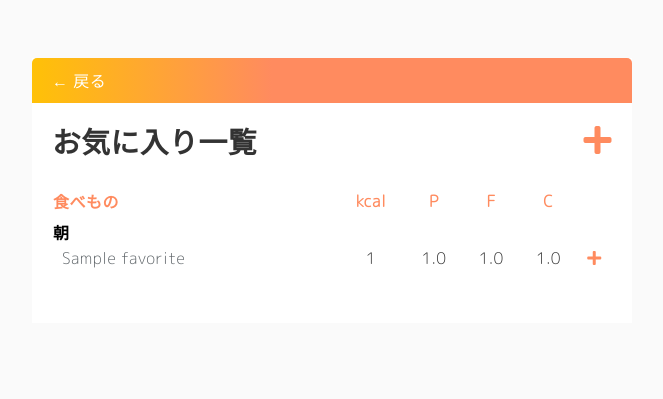
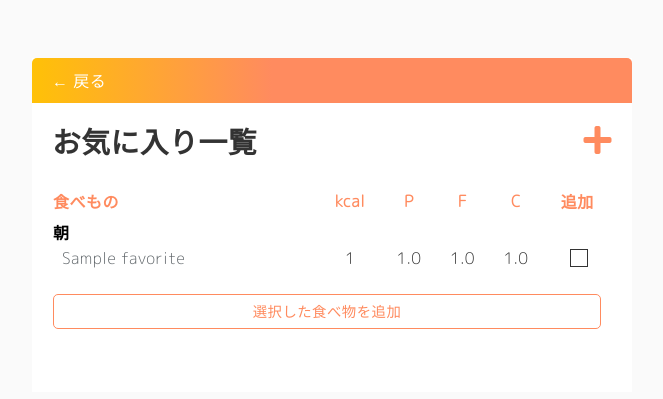
Before and after one commit to mshr530/pfc_calc, a Django app: page /favorite in a window 1280 px wide. Shown: the top 399 px of the page, without its empty margins (308-971 px from the left). Run offline with Django 3.2, Linux system fonts and the light colour scheme; a user stored in the database is signed in; tables that the repository leaves empty hold one stand-in row (values such as "Sample post"); some libraries are stand-ins or nearby versions.

Commit message:
:root{font-size & color}, checkbox design on favorite.html

```diff
--- a/templates/base.html
+++ b/templates/base.html
@@ -16,19 +16,36 @@
   <link href="https://fonts.googleapis.com/css2?family=Noto+Serif+JP:wght@300&display=swap" rel="stylesheet">
   <!-- Fontawesome -->
   <link rel='stylesheet' href='https://use.fontawesome.com/releases/v5.15.1/css/all.css' integrity='sha384-vp86vTRFVJgpjF9jiIGPEEqYqlDwgyBgEF109VFjmqGmIY/Y4HV4d3Gp2irVfcrp' crossorigin='anonymous'>
+  <link href="https://use.fontawesome.com/releases/v5.0.6/css/all.css" rel="stylesheet">
   <style>
+    :root{
+      --exsm: .9rem;
+      --smsm: 1rem;
+      --sm: 1.2rem;
+      --md: 1.5em;
+      --mdmd: 1.8rem;
+      --lg: 2rem;
+
+      --mainColor: #ff8b5f;
+      --mainTextColor: #333;
+      --secondaryColor: #fff;
+      --thirdColor: #fafafa;
+      --linkColor: #5e6468;
+      --deleteBtn: #fd5364;
+      --infoColor: #949494;
+    }
     body{
-      background-color: #fafafa;
+      background-color: var(--thirdColor);
       font-family: 'M PLUS Rounded 1c', sans-serif;
       padding-top: 50px;
-      color: #333;
+      color: var(--mainTextColor);
       letter-spacing: 0.03em;
     }
 
     .container{
       max-width: 600px;
       margin: auto;
-      background-color: #fff;
+      background-color: var(--secondaryColor);
     }
 
     h1, h2, h3, h4, h5, h6 {
@@ -37,8 +54,8 @@
     }
 
     a {
-      /* color: #5e6468; */
-      color: #5e6468;
+      /* color: var(--linkColor); */
+      color: var(--linkColor);
       text-decoration: none;
       transition: .2s;
     }
@@ -119,25 +136,25 @@
     }
     .body-container h2 {
       margin: 0px;
-      font-size: 1.8rem;
+      font-size: var(--mdmd);
     }
     .body-container .body-header-right a {
-      font-size: 2rem;
-      color: #ff8b5f;
+      font-size: var(--lg);
+      color: var(--mainColor);
       text-decoration: none;
     }
     .body-container .links a {
       display: inline-block;
       margin-right: 3px;
-      color: #5e6468;
-      font-size: 1rem;
+      color: var(--linkColor);
+      font-size: var(--smsm);
     }
     table{
       width: 100%;
       border-collapse: collapse;
     }
     table tr.table-header th{
-      color: #ff8b5f;
+      color: var(--mainColor);
       padding-bottom: 5px;
     }
     table th {
@@ -166,36 +182,78 @@
     }
     td.align-left.all-foods-data {
       padding-left: 0;
-      font-size: .9rem;
+      font-size: var(--exsm);
       width: 30%;
+    }
+    .add-all-selected{
+      margin-top: 20px;
+    }
+
+    input[type=checkbox].add{
+      display: none;
+    }
+    .add{
+      cursor: pointer;
+      display: inline-block;
+      position: relative;
+      width: auto;
+    }
+    .add::before{
+      background: var(--secondaryColor);
+      border: 1px solid var(--mainTextColor);
+      content: '';
+      display: block;
+      height: 16px;
+      left: -7px;
+      margin-top: -15px;
+      position: absolute;
+      top: 50%;
+      width: 16px;
+    }
+    .add::after {
+      border-right: 3px solid var(--mainColor);
+      border-bottom: 3px solid var(--mainColor);
+      content: '';
+      display: block;
+      height: 9px;
+      left: -2px;
+      margin-top: -14px;
+      opacity: 0;
+      position: absolute;
+      top: 50%;
+      transform: rotate(45deg);
+      width: 5px;
+    }
+    input[type=checkbox]:checked + .add::after {
+      opacity: 1;
     }
     /* start input & form& button css */
     input[type=url],
     input[type=text],
     input[type=password]{
-      border: 1px solid #ff8b5f;
+      border: 1px solid var(--mainColor);
       border-radius: 5px;
       padding: 10px;
       width: 80%;
-      font-size: 1rem;
+      font-size: var(--smsm);
       box-sizing: border-box;
       display: block;
     }
     .all_foods input[type=text]{
-      border: 1px solid #ff8b5f;
+      border: 1px solid var(--mainColor);
       border-radius: 5px;
       padding: 10px;
       width: 120px;
-      font-size: 1rem;
+      font-size: var(--smsm);
       box-sizing: border-box;
     }
     .create_html input[type=text],
     .create-html input[type=password],
     input[type=text]{
-      border: 1px solid #ff8b5f;
+      border: 1px solid var(--mainColor);
       border-radius: 5px;
       padding: 10px;
-      font-size: 1rem;
+      font-size: var(--smsm);
       box-sizing: border-box;
     }
     input[type=text]#id_eaten_date{
@@ -204,37 +262,36 @@
       min-width: 120px;
     }
     textarea {
-      border: 1px solid #ff8b5f;
+      border: 1px solid var(--mainColor);
       border-radius: 5px;
       padding: 10px;
       width: 80%;
-      font-size: 1rem;
+      font-size: var(--smsm);
       box-sizing: border-box;
       min-width: 260px;
     }
     select,
     input[type=date],
-    input[type=checkbox],
     input[type=number]{
-      border: 1px solid #ff8b5f;
+      border: 1px solid var(--mainColor);
       border-radius: 5px;
       padding: 10px;
       width: 90px;
-      font-size: 1rem;
-      background: #fff;
+      font-size: var(--smsm);
+      background: var(--secondaryColor);
       box-sizing: border-box;
     }
     label {
       margin-top: 10px;
       display: block;
-      font-size: 0.9rem;
+      font-size: var(--exsm);
     }
     .button {
-      border: 1px solid #ff8b5f;
-      background: #fff;
-      color: #ff8b5f;
+      border: 1px solid var(--mainColor);
+      background: var(--secondaryColor);
+      color: var(--mainColor);
       padding: 5px 10px;
-      font-size: 0.9rem;
+      font-size: var(--exsm);
       border-radius: 5px;
       cursor: pointer;
       text-decoration: none;
@@ -494,43 +552,53 @@
       margin: 0 0 10px;
     }
     .fa-plus {
-      color: #ff8b5f;
+      color: var(--mainColor);
     }
 
     @media screen and (max-width: 576px) {
       /* end 太いオレンジの部分 */
+      :root{
+        --exexsm: 10px;
+        --exsm: .8rem;
+        --smsm: .9rem;
+        --sm: 1rem;
+        --md: 1.2em;
+        --mdmd: 1.5rem;
+        --lg: 1.8rem;
+        --lglg: 2rem
+      }
+
       .header-bar .header-bar-top-date-and-link {
         margin-bottom: 0;
       }
       .header-bar .header-bar-top-date-and-link > span {
-        font-size: 0.9rem;
+        font-size: var(--smsm);
       }
       .header-bar .top-right-link a {
-        color: white;
+        color: var(--secondaryColor);
         text-decoration: none;
-        font-size: .9rem;
+        font-size: var(--smsm);
       }
       .header-bar .top-right-link a i {
         margin-right: 3px;
       }
       .header-bar.today-foods .header-bar-main-msg h1 {
-        font-size: 1.5rem;
+        font-size: var(--mdmd);
       }
       .header-bar h1 {
-        font-size: 1.5rem;
+        font-size: var(--mdmd);
       }
       .header-bar .header-bar-bottom-msg span {
-        color: #333;
+        color: var(--mainTextColor);
         font-family: 'Noto Serif JP', serif;
-        font-size: 1.2rem;
+        font-size: var(--mdmd);
       }
       .header-bar .header-bar-bottom-msg h3{
         margin: 0;
         font-family: 'M PLUS Rounded 1c', sans-serif;
-        font-size: .9rem;
+        font-size: var(--smsm);
       }
       /* end 太いオレンジの部分 */
-
       .body-header {
         margin-bottom: 15px;
       }
@@ -605,4 +673,7 @@
     {% endblock %}
   </div>
 </body>
+<script>
+  var chkbx = document.getElementsByClassName("label_add_br");
+</script>
 </html>
--- a/templates/base/favorite.html
+++ b/templates/base/favorite.html
@@ -1,5 +1,5 @@
 {% extends 'base.html' %}
-{% block title %}｜お気に入り登録{% endblock %}
+{% block title %}｜お気に入り一覧{% endblock %}
 {% block content %}
 
 
@@ -27,6 +27,7 @@
           <th>P</th>
           <th>F</th>
           <th>C</th>
+          <th>追加</th>
           <!-- <th>カテゴリ</th> -->
         </tr>
         {% if favorites %}
@@ -44,7 +45,10 @@
                 <!-- <td>{{ br_fav.category }}</td> -->
                 <!-- <td><a href="{% url 'favorite_update' br_fav.id %}"><i class="far fa-edit"></i></a></td>
                 <td><a href="{% url 'favorite_delete' br_fav.id %}"><i class="far fa-trash-alt"></i></a></td> -->
-                <td><a href="{% url 'add_to_today_foods' br_fav.id %}"><i class="fas fa-plus"></i></a></td>
+                <td class="checkbox-area">
+                  <input type="checkbox" class="add" id="add-br">
+                  <label for="add-br" class="add"></label>
+                </td>
               </tr>
             {% endfor %}
           {% endif %}
@@ -63,7 +67,10 @@
                 <!-- <td>{{ lu_fav.category }}</td> -->
                 <!-- <td><a href="{% url 'favorite_update' lu_fav.id %}"><i class="far fa-edit"></i></a></td>
                 <td><a href="{% url 'favorite_delete' lu_fav.id %}"><i class="far fa-trash-alt"></i></a></td> -->
-                <td><a href="{% url 'add_to_today_foods' lu_fav.id %}"><i class="fas fa-plus"></i></a></td>
+                <td class="checkbox-area">
+                  <input type="checkbox" class="add" id="add-lu">
+                  <label for="add-lu" class="add"></label>
+                </td>
               </tr>
             {% endfor %}
           {% endif %}
@@ -82,7 +89,10 @@
                 <!-- <td>{{ di_fav.category }}</td> -->
                 <!-- <td><a href="{% url 'favorite_update' di_fav.id %}"><i class="far fa-edit"></i></a></td>
                 <td><a href="{% url 'favorite_delete' di_fav.id %}"><i class="far fa-trash-alt"></i></a></td> -->
-              <td><a href="{% url 'add_to_today_foods' di_fav.id %}"><i class="fas fa-plus"></i></a></td>
+                <td class="checkbox-area">
+                  <input type="checkbox" class="add" id="add-di">
+                  <label for="add-di" class="add"></label>
+                </td>
               </tr>
             {% endfor %}
           {% endif %}
@@ -101,10 +111,17 @@
                 <!-- <td>{{ sn_fav.category }}</td> -->
                 <!-- <td><a href="{% url 'favorite_update' sn_fav.id %}"><i class="far fa-edit"></i></a></td>
                 <td><a href="{% url 'favorite_delete' sn_fav.id %}"><i class="far fa-trash-alt"></i></a></td> -->
-            <td><a href="{% url 'add_to_today_foods' sn_fav.id %}"><i class="fas fa-plus"></i></a></td>
+                <td class="checkbox-area">
+                  <input type="checkbox" class="add" id="add-sn">
+                  <label for="add-sn" class="add"></label>
+                </td>
               </tr>
             {% endfor %}
           {% endif %}
+
+          <tr>
+            <td colspan="8"><a class="add-all-selected button">選択した食べ物を追加</a></td>
+          </tr>
         {% else %}
           <td colspan="8" class="no-results">｜お気に入り登録された食べものはありません｜</td>
         {% endif %}
--- a/templates/blog/my_blogs.html
+++ b/templates/blog/my_blogs.html
@@ -12,6 +12,7 @@
   <!-- body-header-bar -->
   <div class="body-header">
     <h2>自分の記事</h2>
+  </div>
   <div class="notion">
     <!-- <p>・ユーザー、日付、タイトルで検索できます。</p>
       <p>・日付は月-日で検索してください。</p> -->
@@ -38,9 +39,8 @@
     <div class="search-form-row">
       <button class="search-button" type="submit">検索</button>
     </div>
+  </form>
 
-    </form>
-  </div>
     <!-- ///body-header-bar -->
 
 <!-- 記事一覧 -->
```
Also changed, not shown: other parts of templates/base.html (+68 -68 lines). Lines whose indentation alone changed are shown as unchanged.
